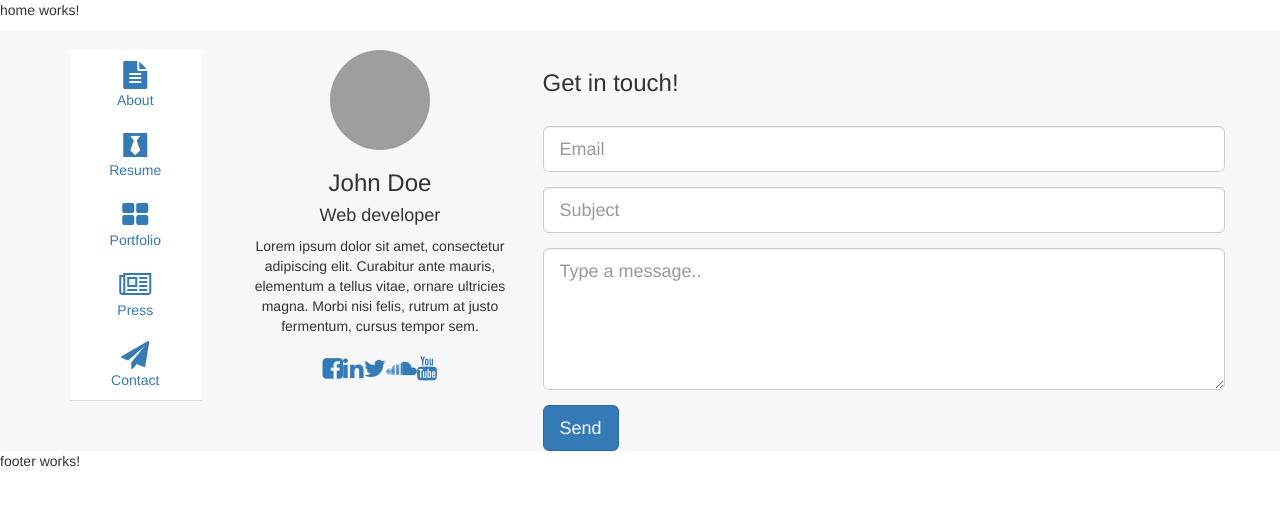
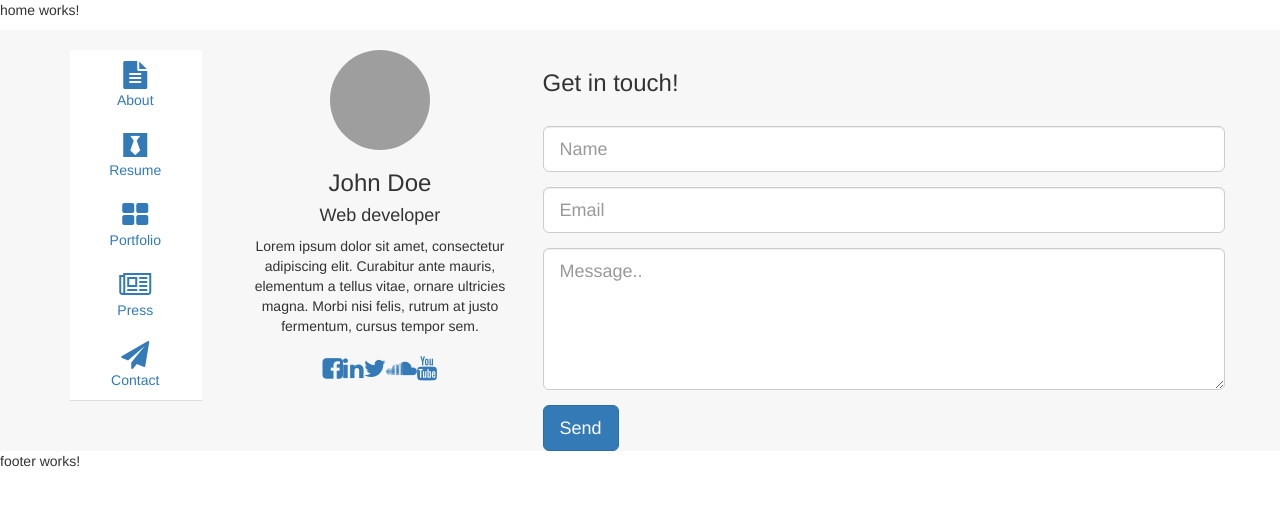
Before and after one commit to ugobriasco/portfolio, an Angular app: page /contact in a window 1280 px wide. Shown: the top 506 px of the page. Built offline with nearby package versions, Linux system fonts and the light colour scheme; grey boxes are pictures that could not be loaded.

Commit message:
mocking ap twitter embedded app

```diff
--- a/package.json
+++ b/package.json
@@ -30,7 +30,7 @@
     "@angular/compiler-cli": "^2.3.1",
     "@types/jasmine": "2.5.38",
     "@types/node": "^6.0.42",
-    "angular-cli": "1.0.0-beta.24",
+    "angular-cli": "^1.0.0-beta.28.3",
     "codelyzer": "~2.0.0-beta.1",
     "jasmine-core": "2.5.2",
     "jasmine-spec-reporter": "2.5.0",
--- a/src/app/app.module.ts
+++ b/src/app/app.module.ts
@@ -23,6 +23,7 @@ import { PortfolioComponent } from './portfolio/portfolio.component';
 import { FooterComponent } from './footer/footer.component';
 import { NavbarComponent } from './navbar/navbar.component';
 import { ProfileComponent } from './profile/profile.component';
+import { PressComponent } from './press/press.component';
 
 @NgModule({
   declarations: [
@@ -34,7 +35,8 @@ import { ProfileComponent } from './profile/profile.component';
     PortfolioComponent,
     FooterComponent,
     NavbarComponent,
-    ProfileComponent
+    ProfileComponent,
+    PressComponent
   ],
   imports: [
     routing,
--- a/src/app/app.routing.ts
+++ b/src/app/app.routing.ts
@@ -4,6 +4,7 @@ import { AboutComponent } from './about/about.component';
 import { ResumeComponent } from './resume/resume.component';
 import { PortfolioComponent } from './portfolio/portfolio.component';
 import { ContactComponent } from './contact/contact.component';
+import { PressComponent } from './press/press.component';
 
 
 export const routes: Routes = [
@@ -27,6 +28,10 @@ export const routes: Routes = [
 {
 	path: 'contact',
 	component: ContactComponent
+},
+{
+	path: 'press',
+	component: PressComponent
 }
 
 
--- a/src/app/contact/contact.component.html
+++ b/src/app/contact/contact.component.html
@@ -1,19 +1,26 @@
 	<div class="row">
 			<h3>Get in touch!</h3>
 			<br>
-			<form [formGroup] ="contactForm" novalidate (ngSubmit)="sendEmail(contactForm.value, contactForm.valid)">
+			<div *ngIf="messageSentSuccess" class="alert alert-success alert-dismissible">
+			   Message sent <strong>successfully!</strong>
+			  </div>
+			  <div *ngIf="messageSentError" class="alert alert-warning alert-dismissible">
+
+			    <strong>Failed to send message</strong>, please try again later or contact me directly via <a href="mailto:hi@ugobriasco.me?Subject=Hello%20again" target="_top">email</a>
+			</div>
+			<form [formGroup] ="emailForm" (ngSubmit)="onSubmit(emailForm)">
 				<div class="form-group form-group-lg">
-					<input class="form-control" type="email" placeholder="Email">
+
+					<input class="form-control" type="text" [formControl] ="emailForm.controls['name']" placeholder="Name">
 				</div>
 				<div class="form-group form-group-lg">
-
-					<input class="form-control" type="text" placeholder="Subject">
+					<input class="form-control" type="email" [formControl] ="emailForm.controls['email']" placeholder="Email">
 				</div>
 				<div class="form-group form-group-lg">
-					<textarea class="form-control" rows="5" placeholder="Type a message.."></textarea>
+					<textarea class="form-control" rows="5" [formControl] ="emailForm.controls['message']" placeholder="Message.."></textarea>
 				</div>
 				<button class="btn btn-primary btn-lg" type="submit">Send</button>
-
 			</form>
 
+
 	</div>
--- a/src/app/contact/contact.component.ts
+++ b/src/app/contact/contact.component.ts
@@ -2,6 +2,9 @@ import { Component, OnInit } from '@angular/core';
 import { ContactService } from './contact.service';
 import { FormGroup, FormControl, FormBuilder, Validators } from '@angular/forms';
 import { Contact } from './contact.interface';
+import 'rxjs/add/operator/map';
+import 'rxjs/add/operator/catch';
+import { Observable } from 'rxjs/Observable';
 
 @Component({
   selector: 'app-contact',
@@ -10,18 +13,10 @@ import { Contact } from './contact.interface';
 })
 export class ContactComponent implements OnInit {
 
-	public contactForm: FormGroup;
-	public submitted: boolean;
-	public events: any[]=[];
-
-
-	public contact:any = {
-		'email':'',
-		'subject':'',
-		'message':''
-	}
-
-
+	emailForm: FormGroup;
+	messageSentSuccess: boolean;
+  messageSentError: boolean;
+	events: any[]=[];
 
   constructor(
   	private service: ContactService,
@@ -29,18 +24,43 @@ export class ContactComponent implements OnInit {
   	) { }
 
   ngOnInit() {
-  	this.contactForm = this._fb.group({
-  		email: ['', <any>Validators.required ],
-  		subject: ['', <any>Validators.required ],
-  		message: ['', <any>Validators.required ]
+  	this.emailForm = this._fb.group({
+  		'email':   ['', Validators.compose([Validators.required, this.emailValidator])],
+  		'name':    ['', Validators.required ],
+  		'message': ['', Validators.compose([Validators.required,Validators.minLength(10)])]
 
   	});
 
   }
 
-  sendEmail(model: Contact, isValid: boolean){
-  	console.log(model, isValid);
-  	//return this.service.send(sender,subject,message);
+  onSubmit(form:any) {
+
+    this.service.getEmailFrom(form.value.name.toString(),form.value.email.toString(),form.value.message.toString())
+      .map(res => res)
+      // If Mailgun responds with an error, log the error and set error to true.
+      .subscribe(
+                res => {},
+                error => {
+                      this.messageSentError = true;
+                      this.emailForm.reset();
+                      setTimeout(()=>{this.messageSentError=false},3000);
+                      },
+      // Below is what will happen if Mailgun responds with a 200 OK response.
+      // It then resets the form and sets error to false.
+                () => {
+                    this.messageSentSuccess=true;
+                    this.emailForm.reset();
+                    setTimeout(()=>{this.messageSentSuccess=false},3000);
+                    }
+      );
+  }
+
+  private emailValidator(control: FormControl): { [s: string]: boolean } {
+    if (!control.value.match(/^[a-z0-9!#$%&'*+\/=?^_`{|}~.-]+@[a-z0-9]([a-z0-9-]*[a-z0-9])?(\.[a-z0-9]([a-z0-9-]*[a-z0-9])?)+$/i)) {
+      return {invalidEmail: true};
+    }else{
+      return null;
+    }
   }
 
 }
--- a/src/app/contact/contact.service.ts
+++ b/src/app/contact/contact.service.ts
@@ -1,5 +1,5 @@
 import { Injectable } from '@angular/core';
-import {Http, Response, Headers, RequestOptions} from '@angular/http';
+import {Http, Response, Headers, RequestOptions, URLSearchParams} from '@angular/http';
 import { Observable } from 'rxjs/Observable';
 
 
@@ -9,32 +9,66 @@ export class ContactService {
 
 	cfg;
 
-  constructor(private http:Http) {
+  constructor(private http: Http) {
   	this.http.get('./app/app.config.json').subscribe(res => this.cfg = res.json());
   }
 
-  public send(sender:string,subject:string,message:string){
+  // sendEmail(sender:string,subject:string,message:string){
 
-  	if(sender && subject && message) {
-  		let headers = new Headers({
-  			"Content-Type": "application/x-www-form-urlencoded",
-  			"Authorization":"Basic " + this.cfg.mailgun.apiKey
-  		});
-  		let options = new RequestOptions({headers: headers});
-  		let body = "from="+ sender +"&to=" + this.cfg.mailgun.email + "&subject=" + subject + "&text" + message;
-  		let url = "http://api.mailgun.net/v3/" + this.cfg.mailgun.url + "/message";
+  // 	if(sender && subject && message) {
 
-  		return this.http.post(url,body,options)
-  		.map(result => result.json())
-  		.do(result => console.log("RESULT: ", JSON.stringify(result)))
-  		.subscribe(result => {
-  			console.log("message Sent!");
-  			sender ="";
-  			subject="";
-  			message="";
-  		}, error => console.log(error));
-  	}
+  //     let headers = new Headers();
+  //     headers.append("Content-Type", "application/x-www-form-urlencoded;charset=utf-8");
+  //     headers.append("Authorization","Basic " + this.cfg.mailgun.apiKey);
+
+  // 		let body = "from="+ sender +"&to=" + this.cfg.mailgun.email + "&subject=" + subject + "&text=" + message;
+  // 		let url = "https://api.mailgun.net/v3/" + this.cfg.mailgun.url + "/messages";
+
+  // 		return this.http.post(url,body,{headers: headers});
+  // 	}
+  // }
+
+  // send(sender: string, subject: string, message: string) {
+  //   var requestHeaders = new Headers();
+  //   var body = new URLSearchParams()
+  //   body.append("from", sender)
+  //   body.append("to", this.cfg.mailgun.email)
+  //   body.append("subject", subject)
+  //   body.append("html", message)
+  //   requestHeaders.append("Content-Type", "application/x-www-form-urlencoded");
+  //   return this.http.post(
+  //     "https://api:***your api secret ***@api.mailgun.net/v3/" + "***your domain***" + "/messages",
+  //     body, {headers: requestHeaders})
+  // }
+
+
+  getEmailFrom(fromName, fromEmail, message) {
+    const headers = new Headers();
+    headers.append("Authorization", "Basic "+ this.cfg.mailgun.apiKey);
+    headers.append("Content-Type", "application/x-www-form-urlencoded;charset=utf-8");
+    const recieverMail = "ugo.briasco@gmail.com";
+    const subject = "error report submitted by interactive screen";
+    const recieverName = "CSC SERVICE";
+    const url = "https://api.mailgun.net/v3/sandbox483ba75d9caa4092a6929e08d9bd2d9a.mailgun.org/messages";
+    const body = "from="+fromName+"<"+fromEmail+">&to="+recieverName+"<"+recieverMail+">&subject="+subject+"&text="+message;
+    return this.http.post(url,body,{headers:headers});
   }
+
+  // sendEmailTo(recipient: string, subject: string, message: string) {
+  //   var requestHeaders = new Headers();
+  //   var body = new URLSearchParams()
+  //   body.append("from", '***your email***')
+  //   body.append("to", recipient)
+  //   body.append("subject", subject)
+  //   body.append("html", message)
+  //   requestHeaders.append("Content-Type", "application/x-www-form-urlencoded");
+  //   return this.http.post(
+  //     "https://api:***your api secret ***@api.mailgun.net/v3/" + "***your domain***" + "/messages",
+  //     body, {headers: requestHeaders})
+  // }
+
+
+
 
 
   private handleError(err){
--- a/src/app/navbar/navbar.component.html
+++ b/src/app/navbar/navbar.component.html
@@ -24,7 +24,7 @@
     </li>
     <li>
         <li>
-      <a data-toggle="tab" href="#" routerLink="/portfolio">
+      <a data-toggle="tab" href="#" routerLink="/press">
         <i class="fa fa-newspaper-o fa-2x"></i>
         <br>
         <span>Press</span>
--- /dev/null
+++ b/src/app/press/press.component.html
@@ -0,0 +1,3 @@
+<div class="row">
+	<a class="twitter-timeline" href="https://twitter.com/ugobriasco">Tweets by ugobriasco</a> <script async src="//platform.twitter.com/widgets.js" charset="utf-8"></script>
+</div>
--- /dev/null
+++ b/src/app/press/press.component.ts
@@ -0,0 +1,29 @@
+import { Component, OnInit } from '@angular/core';
+
+@Component({
+  selector: 'app-press',
+  templateUrl: './press.component.html',
+  styleUrls: ['./press.component.css']
+})
+export class PressComponent implements OnInit {
+
+  constructor() { }
+
+  ngOnInit() {
+  }
+  ngAfterViewInit () {
+            !function(d,s,id){
+                var js: any,
+                    fjs=d.getElementsByTagName(s)[0],
+                    p='https';
+                if(!d.getElementById(id)){
+                    js=d.createElement(s);
+                    js.id=id;
+                    js.src=p+"://platform.twitter.com/widgets.js";
+                    fjs.parentNode.insertBefore(js,fjs);
+                }
+            }
+            (document,"script","twitter-wjs");
+    }
+
+}
```
Also changed, not shown: src/app/press/press.component.css (added), 1 other file (tests, documents, lock files or other folders).
